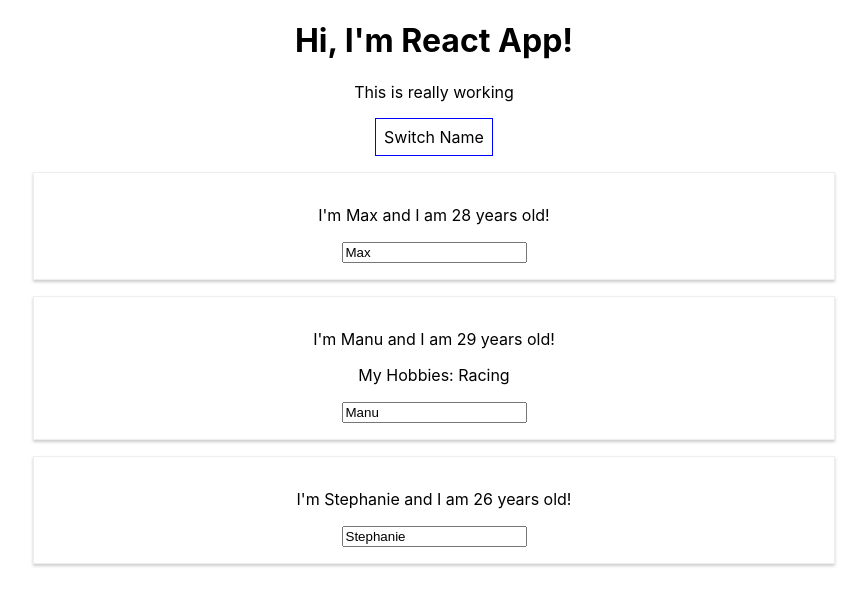
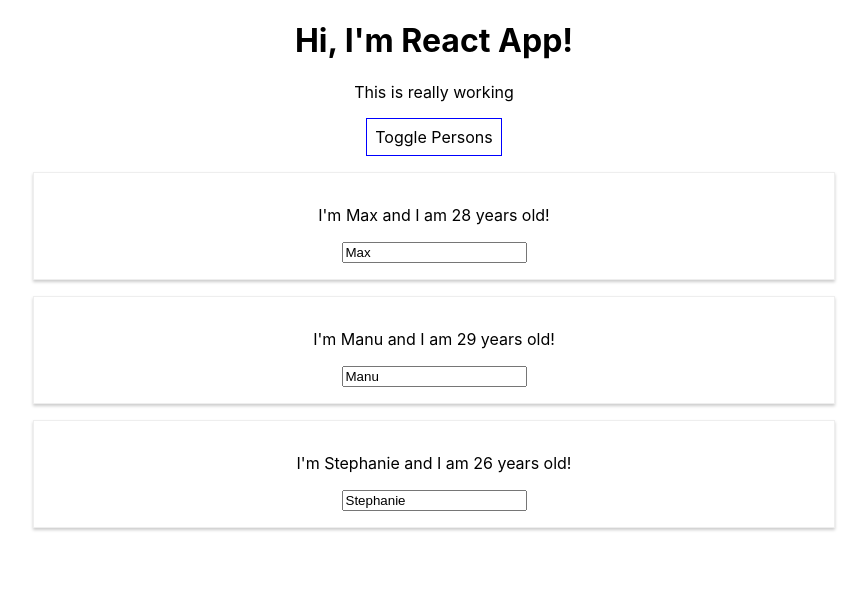
Before and after one commit to saxarkompot/burger, a React (Create React App) app: page / in a window 1280 px wide. Shown: the top 606 px of the page, without its empty margins (206-1073 px from the left). Built offline with nearby package versions, Linux system fonts and the light colour scheme.

Commit message:
brg-3 Worked with list & conditionals

```diff
--- a/src/App.js
+++ b/src/App.js
@@ -5,30 +5,43 @@
 class App extends Component {
   state = {
     persons: [
-      { name: "Max", age: 28 },
-      { name: "Manu", age: 29 },
-      { name: "Stephanie", age: 26 },
+      { id: "de3f", name: "Max", age: 28 },
+      { id: "fed4", name: "Manu", age: 29 },
+      { id: "fd4f", name: "Stephanie", age: 26 },
     ],
-    otherState: "some"
+    otherState: "some other value",
+    showPersons: true
   }
 
-  switchNameHandler = (newName) => {
+  deletePersonHandler = (personIndex) => {
+    const persons = [...this.state.persons];
+    persons.splice(personIndex, 1);
     this.setState({
-      persons: [
-        { name: newName, age: 28 },
-        { name: "Manu", age: 29 },
-        { name: "Stephanie", age: 27 },
-      ]
+      persons: persons
     })
   }
 
-  nameChangedHandler = (event) => {
+  nameChangedHandler = (event, id) => {
+    const personIndex = this.state.persons.findIndex(p => {
+      return p.id === id;
+    });
+
+    const person = {
+      ...this.state.persons[personIndex]
+    };
+
+    person.name = event.target.value;
+
+    const persons = [...this.state.persons];
+    persons[personIndex] = person;
+
+    this.setState({ persons: persons })
+  }
+
+  togglePersonsHandler = () => {
+    const doesShow = this.state.showPersons
     this.setState({
-      persons: [
-        { name: 'Max', age: 28 },
-        { name: event.target.value, age: 29 },
-        { name: "Stephanie", age: 27 },
-      ]
+      showPersons: !doesShow
     })
   }
 
@@ -41,33 +54,34 @@
       cursor: "pointer"
     }
 
+    let persons = null;
+
+    if (this.state.showPersons) {
+      persons = (
+        <div >
+          {this.state.persons.map((person, index) => {
+            return <Person
+              name={person.name}
+              age={person.age}
+              click={this.deletePersonHandler.bind(this, index)}
+              key={person.id}
+              changed={(event) => this.nameChangedHandler(event, person.id)}
+            />
+          })}
+        </div>
+      )
+    }
+
     return (
       <div className="App">
         <h1>Hi, I'm React App!</h1>
         <p>This is really working</p>
         <button
           style={style}
-          onClick={() => this.switchNameHandler("Maximilian")}
-        >
-          Switch Name
-        </button>
-        <Person
-          name={this.state.persons[0].name}
-          age={this.state.persons[0].age}
-        />
-        <Person
-          name={this.state.persons[1].name}
-          age={this.state.persons[1].age}
-          click={() => this.switchNameHandler("Max!")}
-          changed={this.nameChangedHandler}>My Hobbies: Racing
-          </Person>
-        <Person
-          name={this.state.persons[2].name}
-          age={this.state.persons[2].age}
-        />
+          onClick={this.togglePersonsHandler}>Toggle Persons</button>
+        {persons}
       </div>
     );
-    //return React.createElement('div', null, React.createElement('h1', {className: 'App'}, "Does this work now?"))
   }
 }
 
```
